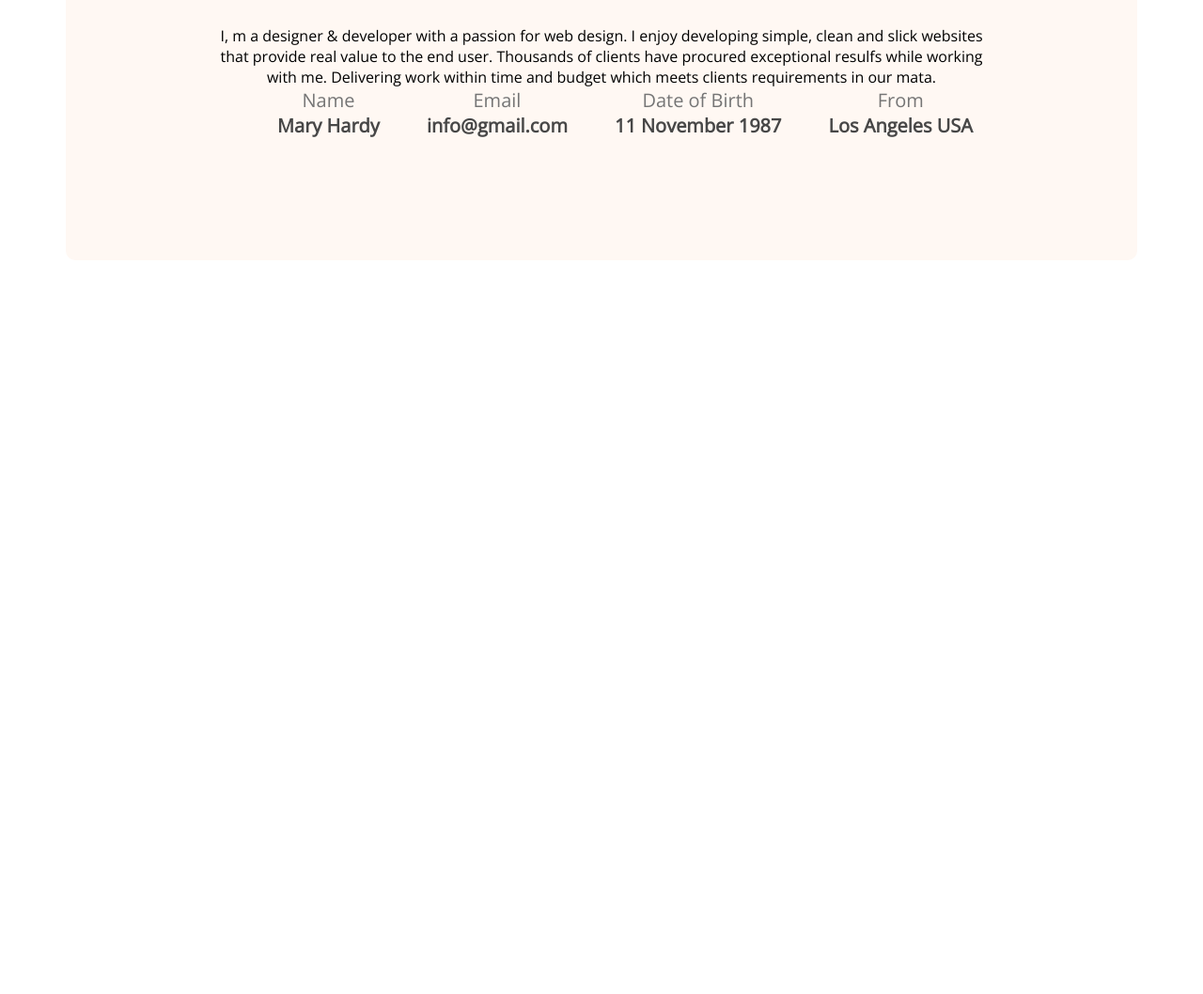
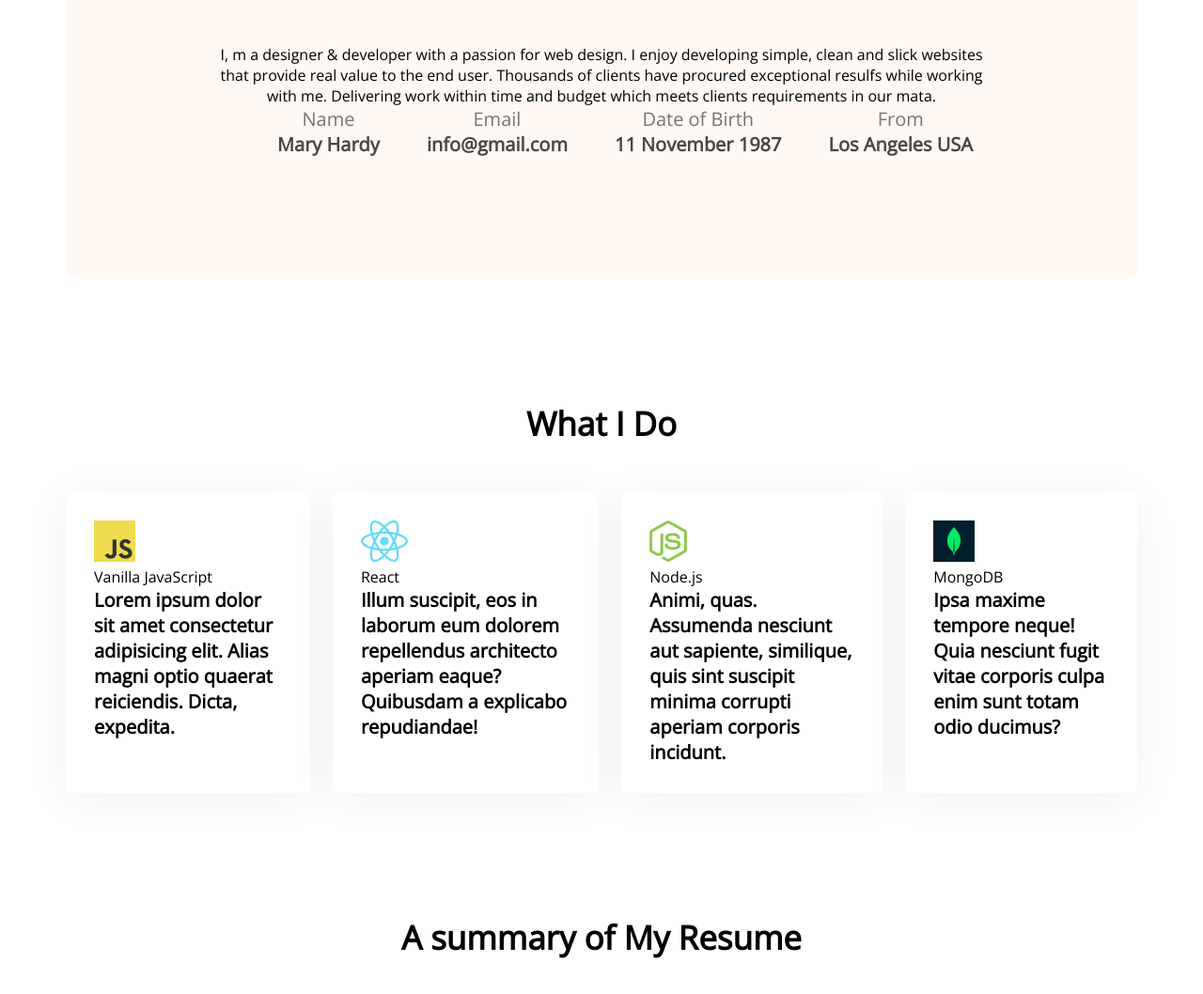
Before and after one commit to salam1288/developer-portfolio, a plain HTML site: page index.html in a window 1280 px wide. Shown: the part 1150-2208 px from the top of the page at 94% size. Before the commit the page ends 1427 px from the top, so only its background shows below. Drawn offline with nearby package versions, Linux system fonts and the light colour scheme.

Commit message:
added skils contents

```diff
--- a/index.html
+++ b/index.html
@@ -67,6 +67,49 @@
           </div>
         </div>
       </section>
+      <!-- what is i do section -->
+      <section class="what-i-do">
+        <h3 class="section-title">What I Do</h3>
+        <!-- .skills-container>.skill*4>img+p.skill-title+p.skill-description>lorem15 -->
+        <div class="skills-container">
+          <div class="skill">
+            <img src="/images/icons/js.png" alt="" />
+            <p class="skill-title">Vanilla JavaScript</p>
+            <p class="skill-description">
+              Lorem ipsum dolor sit amet consectetur adipisicing elit. Alias
+              magni optio quaerat reiciendis. Dicta, expedita.
+            </p>
+          </div>
+          <div class="skill">
+            <img src="/images/icons/react.png" alt="" />
+            <p class="skill-title">React</p>
+            <p class="skill-description">
+              Illum suscipit, eos in laborum eum dolorem repellendus architecto
+              aperiam eaque? Quibusdam a explicabo repudiandae!
+            </p>
+          </div>
+          <div class="skill">
+            <img src="/images/icons/nodejs.png" alt="" />
+            <p class="skill-title">Node.js</p>
+            <p class="skill-description">
+              Animi, quas. Assumenda nesciunt aut sapiente, similique, quis sint
+              suscipit minima corrupti aperiam corporis incidunt.
+            </p>
+          </div>
+          <div class="skill">
+            <img src="/images/icons/mongo.png" alt="" />
+            <p class="skill-title">MongoDB</p>
+            <p class="skill-description">
+              Ipsa maxime tempore neque! Quia nesciunt fugit vitae corporis
+              culpa enim sunt totam odio ducimus?
+            </p>
+          </div>
+        </div>
+      </section>
+      <!-- Resume Section -->
+      <section class="resume">
+        <h3 class="section-title">A summary of My Resume</h3>
+      </section>
     </main>
     <footer></footer>
   </body>
--- a/styles/portfolio.css
+++ b/styles/portfolio.css
@@ -67,7 +67,9 @@ main {
   max-width: 1140px;
   margin: 0 auto;
 }
-
+section {
+  margin-top: 130px;
+}
 /* about section style */
 
 .about {
@@ -79,9 +81,10 @@ main {
 }
 
 .section-title {
+  text-align: center;
   font-weight: 700;
   font-size: 35px;
-  margin-bottom: 30px;
+  margin-bottom: 50px;
 }
 
 .about-description {
@@ -104,3 +107,27 @@ main {
   font-size: 20px;
   color: #474747;
 }
+/* what i do styles */
+
+.skills-container {
+  display: flex;
+  gap: 24px;
+}
+.skill {
+  background: #ffffff;
+  box-shadow: 0px 6px 50px rgba(0, 0, 0, 0.06);
+  border-radius: 5px;
+  padding: 30px;
+}
+.skil-title {
+  font-weight: 700;
+  font-size: 20px;
+  margin-top: 30px;
+  margin-bottom: 20px;
+}
+
+.skill-description {
+  font-weight: 700;
+  font-size: 20px;
+}
+/* resume style */
```
